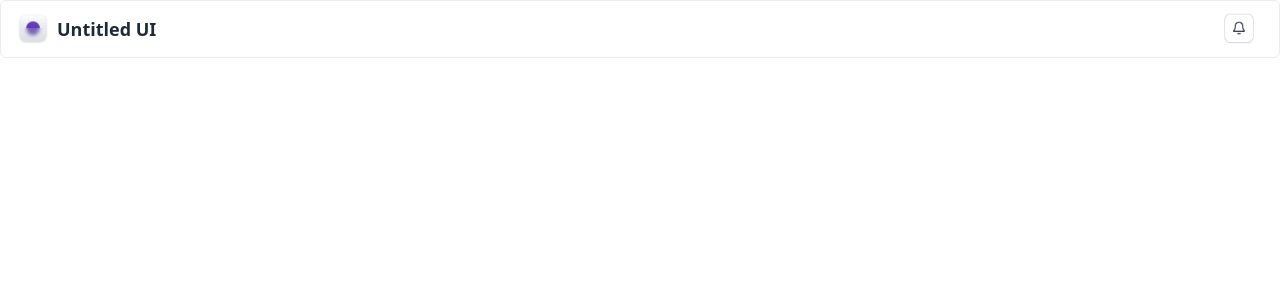
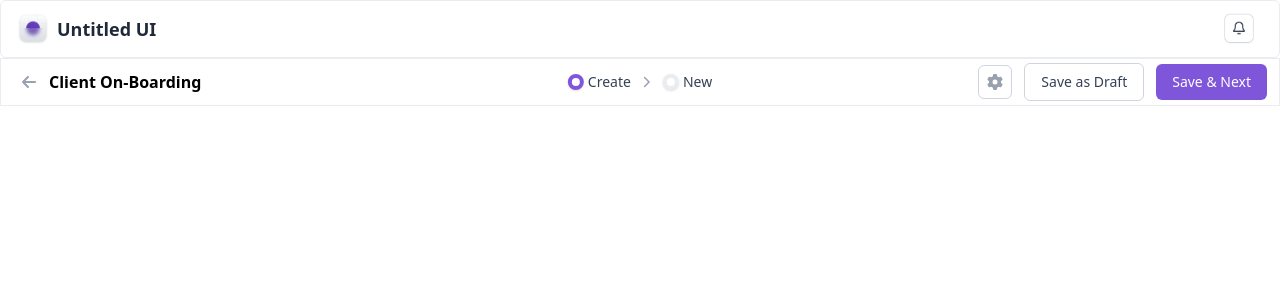
Before and after one commit to PrincyChauhan/client-on-boarding, a React (Vite) app: page / in a window 1280 px wide. Shown: the top 300 px of the page. Built offline with nearby package versions, Linux system fonts and the light colour scheme.

Commit message:
Breadcrumb

```diff
--- a/package.json
+++ b/package.json
@@ -13,6 +13,7 @@
     "@tailwindcss/vite": "^4.1.3",
     "react": "^19.0.0",
     "react-dom": "^19.0.0",
+    "react-icons": "^5.5.0",
     "tailwindcss": "^4.1.3"
   },
   "devDependencies": {
--- a/src/App.jsx
+++ b/src/App.jsx
@@ -1,10 +1,12 @@
 import Navbar from "./pages/Navbar";
+import Breadcrumb from "./pages/Breadcrumb";
 
 function App() {
   return (
     <>
       <div>
         <Navbar />
+        <Breadcrumb />
       </div>
     </>
   );
--- /dev/null
+++ b/src/pages/Breadcrumb.jsx
@@ -0,0 +1,41 @@
+import React from "react";
+import { FaArrowLeft, FaGear } from "react-icons/fa6";
+import { IoIosArrowForward } from "react-icons/io";
+const Breadcrumb = () => {
+  return (
+    <div className="flex items-center justify-between px-3 py-1 border border-[#EAECF0] bg-white ">
+      <div className="flex items-center space-x-3">
+        <FaArrowLeft className="h-4 w-4 ml-2 text-gray-400  cursor-pointer" />
+        <h1 className="font-semibold">Client On-Boarding</h1>
+      </div>
+
+      <div className="absolute left-1/2 transform -translate-x-1/2 flex items-center space-x-2">
+        <div className="flex items-center space-x-1">
+          <div className="w-4 h-4 rounded-full border-4 border-[#7F56D9] bg-white shadow-sm"></div>
+          <span className="text-sm text-[#344054]">Create</span>
+        </div>
+
+        <IoIosArrowForward className="text-gray-400" />
+
+        <div className="flex items-center space-x-1">
+          <div className="w-4 h-4 rounded-full border-4 border-[#EAECF0] bg-white shadow-sm"></div>
+          <span className="text-sm text-[#344054]">New</span>
+        </div>
+      </div>
+
+      <div className=" flex items-center space-x-3">
+        <button className="p-2 rounded-md border border-[#D0D5DD] bg-white">
+          <FaGear className="text-gray-400" />
+        </button>
+        <button className="px-4 py-2 border border-[#D0D5DD] rounded-md text-[#344054] text-sm font-medium bg-white">
+          Save as Draft
+        </button>
+        <button className="px-4 py-2 rounded-md text-white text-sm font-medium bg-[#7F56D9] hover:bg-[#6941C6]">
+          Save & Next
+        </button>
+      </div>
+    </div>
+  );
+};
+
+export default Breadcrumb;
```
Also changed, not shown: 1 other file (tests, documents, lock files or other folders).
